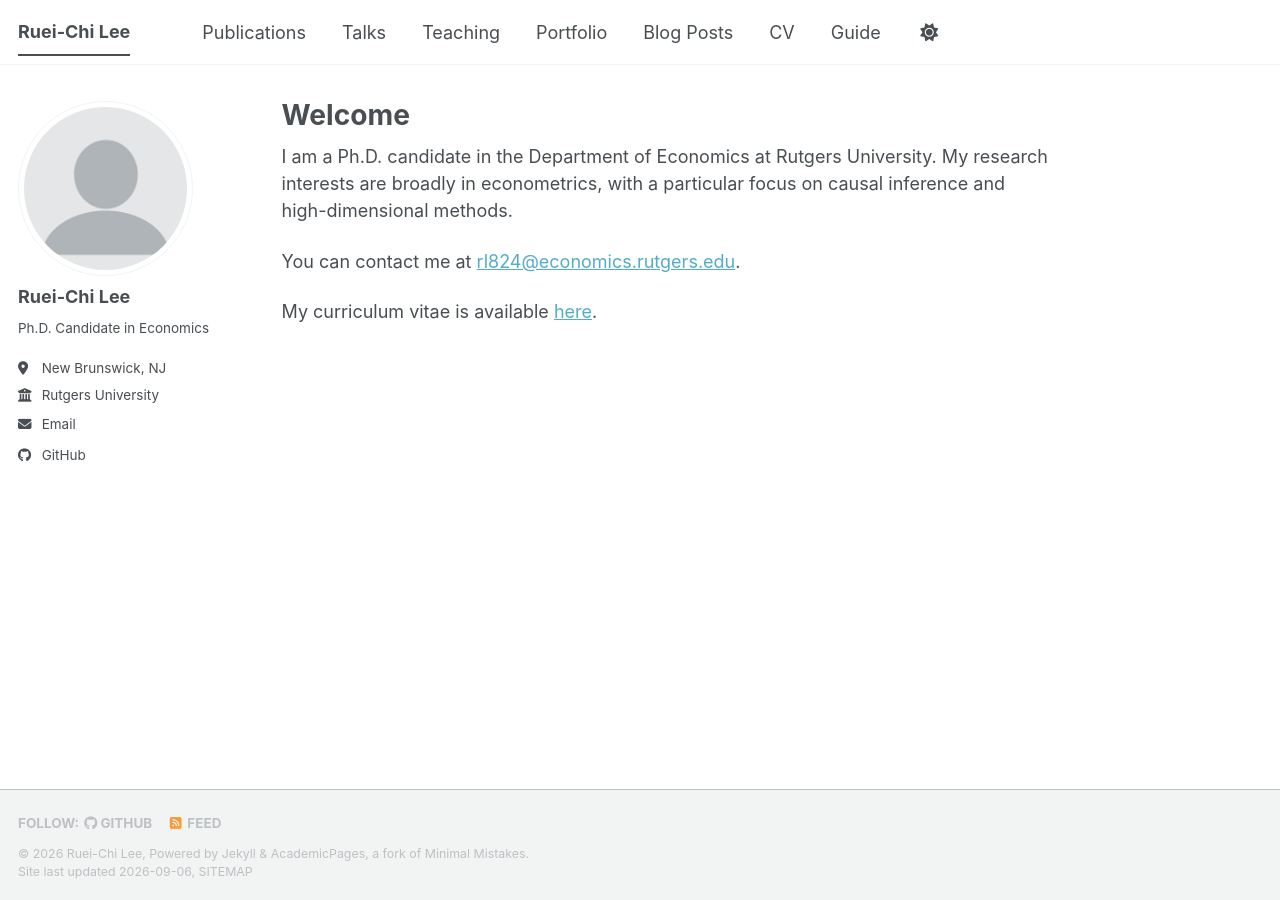
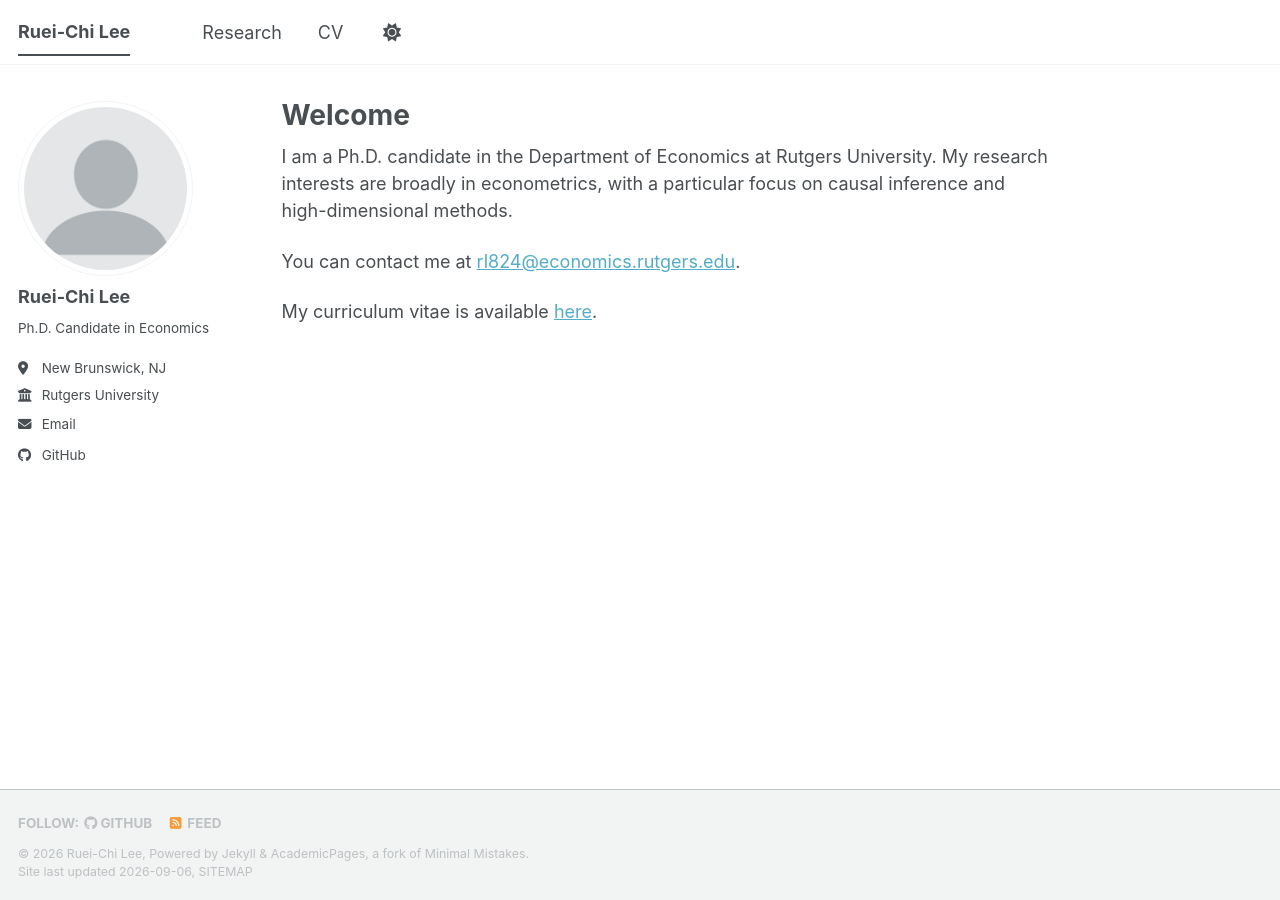
Before and after one commit to rueichilee/rueichilee.github.io, a Jekyll site: the page built from _pages/about.md, in a window 1280 px wide. Built offline with Jekyll 4.4.1, drawn with Linux system fonts in a browser that asks for light colours; a style sheet for code colours, icons or effects is not loaded; part of the change alters nothing that is shown.

Commit message:
Update navigation.yml

```diff
--- a/_data/navigation.yml
+++ b/_data/navigation.yml
@@ -8,26 +8,26 @@
 #      Markdown formatted page while the second is generated using JSON.
 
 main:
-  - title: "Publications"
-    url: /publications/
+  - title: "Research"
+    url: /research/
 
-  - title: "Talks"
-    url: /talks/
+  #- title: "Talks"
+  #  url: /talks/
 
-  - title: "Teaching"
-    url: /teaching/
+  #- title: "Teaching"
+  #  url: /teaching/
 
-  - title: "Portfolio"
-    url: /portfolio/
+  #- title: "Portfolio"
+  #  url: /portfolio/
 
-  - title: "Blog Posts"
-    url: /year-archive/
+  #- title: "Blog Posts"
+  #  url: /year-archive/
 
   - title: "CV"
-    url: /cv/
+    url: /files/CV.pdf
 
   # - title: "CV"
   #   url: /cv-json/
 
-  - title: "Guide"
-    url: /markdown/
+  #- title: "Guide"
+  #  url: /markdown/
```
